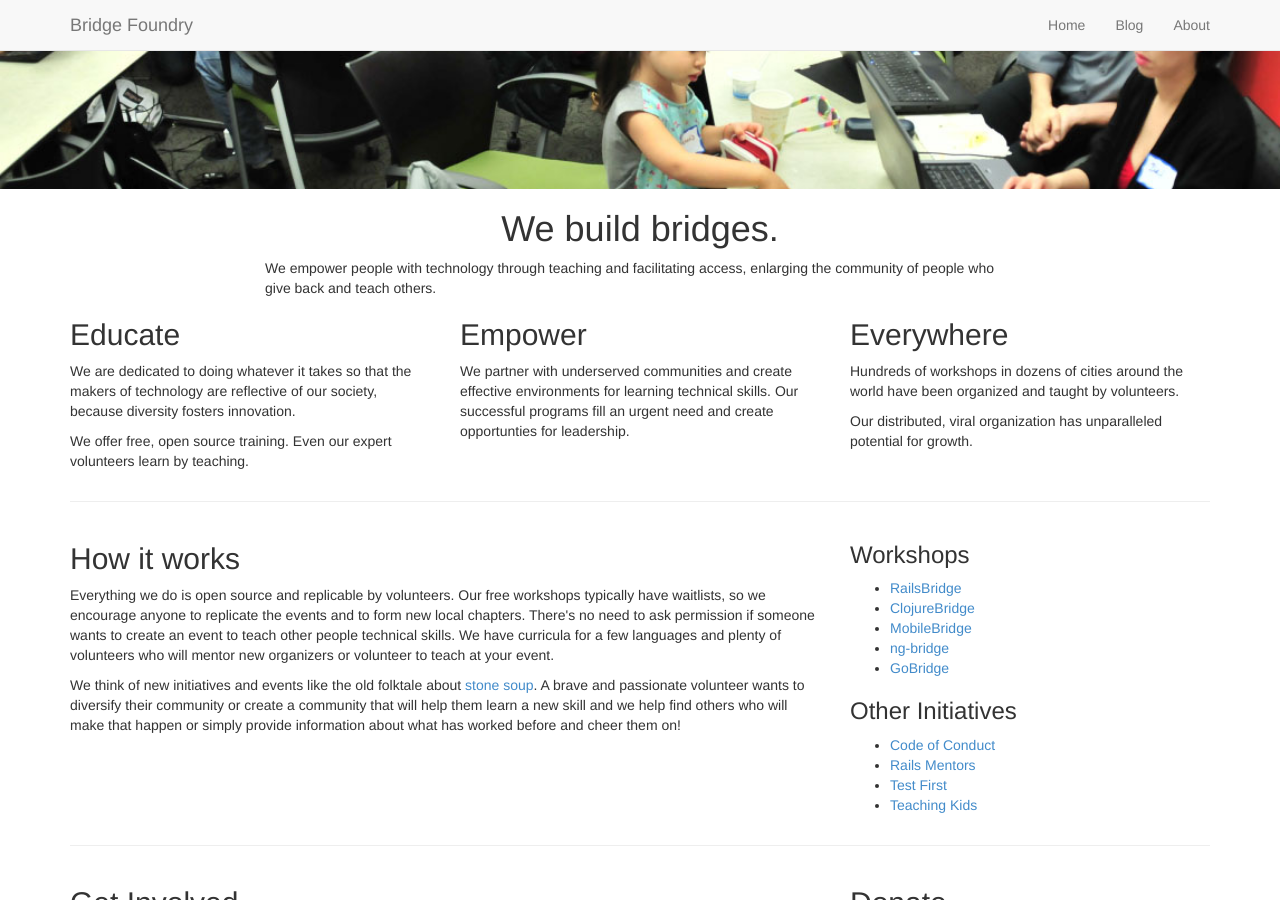
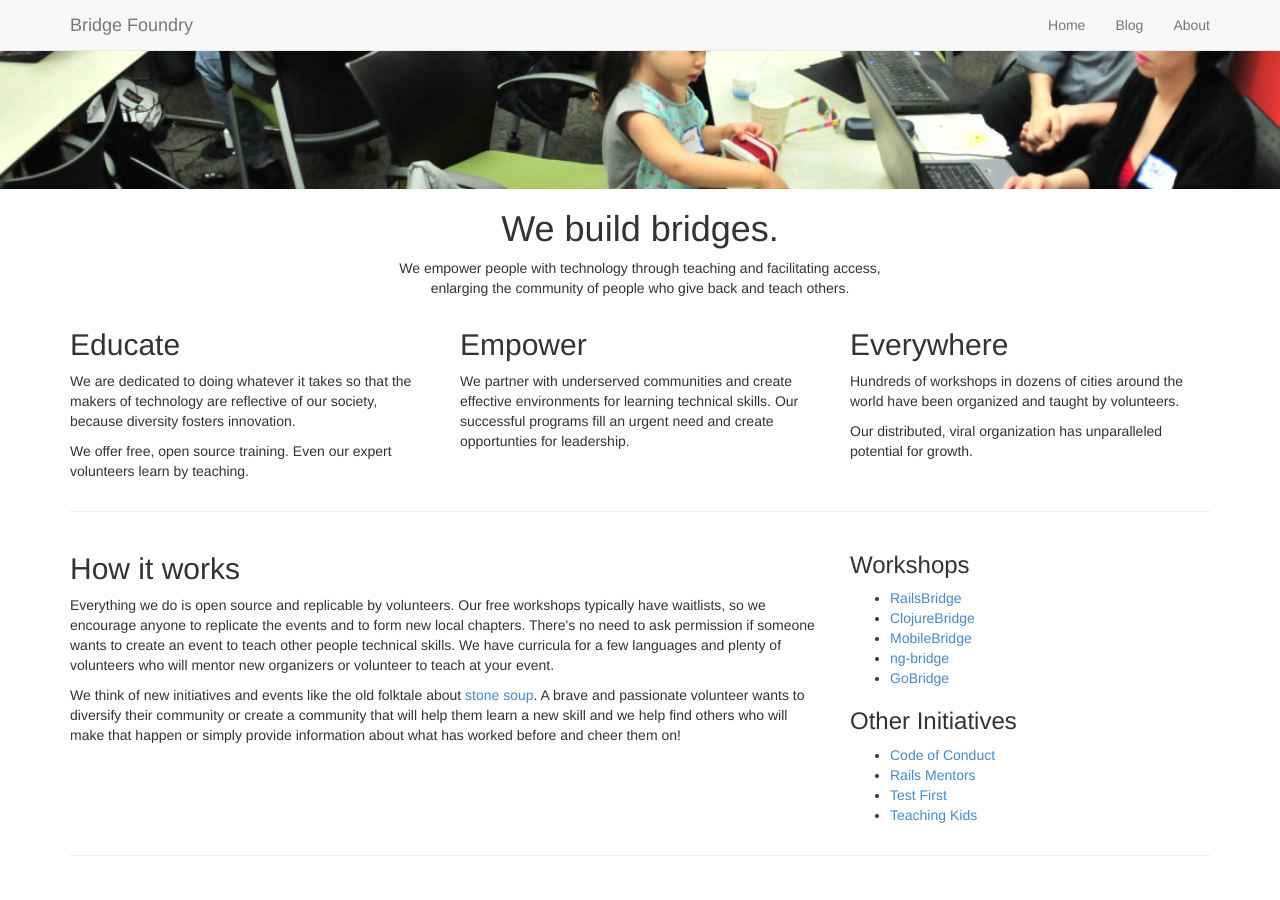
Before and after one commit to missherico/bridgefoundry.github.io, a Jekyll site: the page built from index.html, in a window 1280 px wide and 900 px high, scrolled down 363 px. Built offline with Jekyll 4.4.1, drawn with Linux system fonts in a browser that asks for light colours; Markdown is read by kramdown in place of the engine named in the settings.

Commit message:
center mission text

```diff
--- a/index.html
+++ b/index.html
@@ -7,7 +7,8 @@ layout: default
     <h1 class="headline">We build bridges.</h1>
     <div class="row">
         <div class="col-md-8 col-md-offset-2">
-          We empower people with technology through teaching and facilitating access, enlarging the community of people who give back and teach others.
+          <p class="text-center">We empower people with technology through teaching and facilitating access,<br/>
+            enlarging the community of people who give back and teach others.</p>
         </div>
     </div>
 
```
